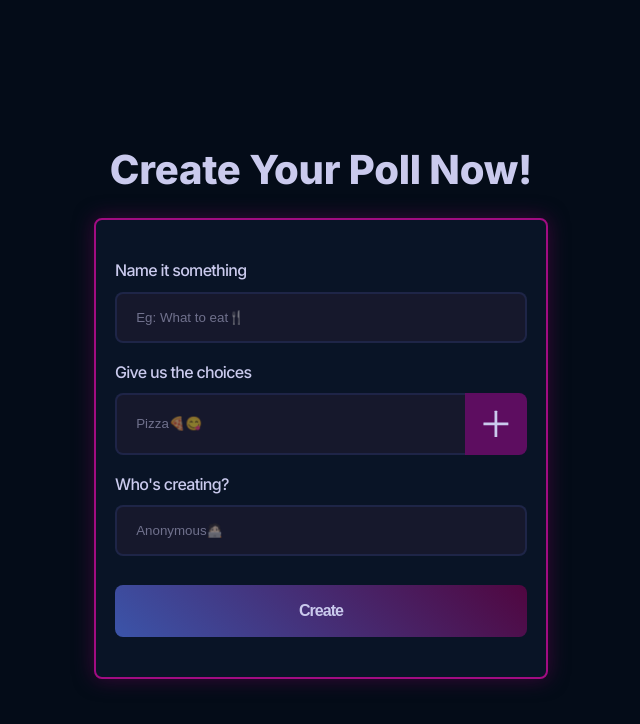
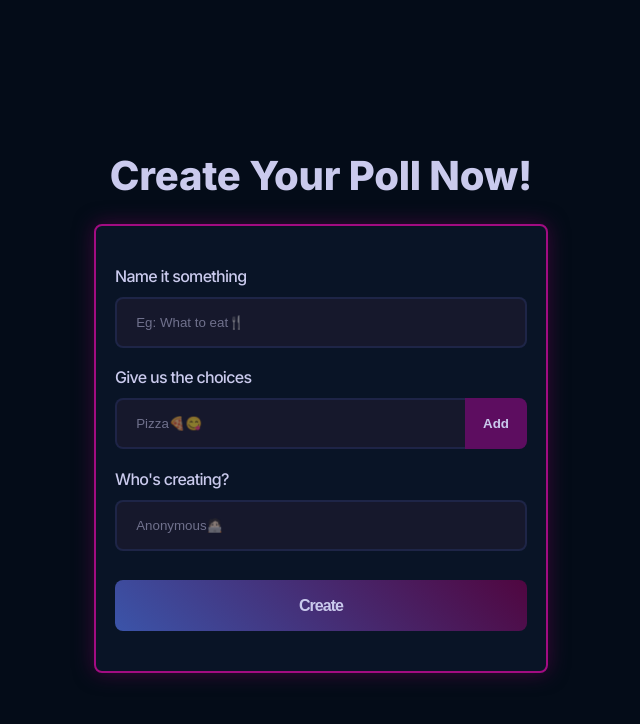
Before and after one commit to Varadarajan-M/decidify, a Next.js app in the folder decidify-app/: page /new-poll in a window 1280 px wide. Shown: the top 724 px of the page, without its empty margins (319-959 px from the left). Built offline with nearby package versions, Linux system fonts and the light colour scheme.

Commit message:
Completed Create-poll page

```diff
--- a/decidify-app/src/app/components/poll/PollForm.tsx
+++ b/decidify-app/src/app/components/poll/PollForm.tsx
@@ -1,8 +1,8 @@
 'use client';
 import '@/styles/components/poll-form.scss';
-import { useState } from 'react';
-import { UseFormRegister, useForm } from 'react-hook-form';
-import { AiOutlineClose, AiOutlinePlus } from 'react-icons/ai';
+import { useCallback, useMemo, useState } from 'react';
+import { RegisterOptions, UseFormRegister, useForm } from 'react-hook-form';
+import { AiOutlineClose } from 'react-icons/ai';
 import { formConfig } from './form-config';
 type FormData = {
 	Poll_Question: string;
@@ -15,7 +15,9 @@ type FormGroupProps = {
 	label: string;
 	register: UseFormRegister<FormData>;
 	id: keyof FormData;
+	registerOptions?: RegisterOptions;
 	placeholder: string;
+	hasError?: boolean;
 };
 
 const FormGroup = ({
@@ -24,16 +26,18 @@ const FormGroup = ({
 	register,
 	id,
 	placeholder,
+	registerOptions = {},
+	hasError = false,
 }: FormGroupProps) => (
 	<div className='form-group'>
 		<label htmlFor={htmlFor} className='form-label'>
 			{label}
 		</label>
 		<input
-			{...register(id)}
+			{...register(id, registerOptions)}
 			id={id}
 			placeholder={placeholder}
-			className='form-control'
+			className={`form-control ${hasError ? 'error' : ''}`}
 		/>
 	</div>
 );
@@ -41,35 +45,65 @@ const FormGroup = ({
 const PollForm = () => {
 	const { Poll_Question, Poll_Options, Poll_Owner } = formConfig;
 	const [pollOptionPills, setPollOptionPills] = useState<string[]>([]);
+	const [isPollOptionBlurred, setIsPollOptionBlurred] =
+		useState<boolean>(false);
 
 	const {
 		register,
 		formState: { errors },
 		watch,
+		handleSubmit,
+		setFocus,
+		setValue,
 	} = useForm<FormData>({
-		mode: 'onChange',
+		mode: 'onTouched',
 	});
 
-	const pollOptions = watch('Poll_Options');
+	const onSubmit = (data: FormData) => {
+		const pollData = {
+			Poll_Question: data.Poll_Question,
+			Poll_Options: pollOptionPills,
+			Poll_Owner: data.Poll_Owner || 'Anonymous',
+		};
+		console.log(pollData);
+	};
 
-	const addOptionHandler = () => {
+	const addOptionHandler = useCallback(() => {
+		const pollOptions = watch('Poll_Options');
 		if (pollOptions) {
 			setPollOptionPills((prev) => [...new Set([pollOptions, ...prev])]);
+			setValue('Poll_Options', '');
+			setFocus('Poll_Options');
 		}
-	};
+	}, [setFocus, setValue, watch]);
 
-	const removeOptionHandler = (idx: number) => {
+	const removeOptionHandler = useCallback((idx: number) => {
 		setPollOptionPills((prev) => prev.filter((_, i) => i !== idx));
-	};
+	}, []);
+
+	const isPollQuestionInvalid = useMemo(
+		() => (errors.Poll_Question ? true : false),
+		[errors.Poll_Question],
+	);
+
+	const isPollOptionInvalid = useMemo(
+		() => pollOptionPills.length < 2 && isPollOptionBlurred,
+		[pollOptionPills.length, isPollOptionBlurred],
+	);
 
 	return (
-		<form className='new-poll-form'>
+		<form
+			className='new-poll-form'
+			onSubmit={handleSubmit(onSubmit, console.log)}
+		>
 			<FormGroup
 				htmlFor={Poll_Question.id}
 				label={Poll_Question.label}
 				register={register}
 				id={'Poll_Question'}
+				registerOptions={Poll_Question.validations}
 				placeholder={Poll_Question.placeholder}
+				hasError={isPollQuestionInvalid}
 			/>
 
 			<div className='form-group'>
@@ -81,9 +115,17 @@ const PollForm = () => {
 						{...register('Poll_Options')}
 						id={Poll_Options.id}
 						placeholder={Poll_Options.placeholder}
-						className='form-control'
+						className={`form-control ${isPollOptionInvalid ? 'error' : ''}`}
+						onBlur={() => setIsPollOptionBlurred(true)}
+						onFocus={() => setIsPollOptionBlurred(false)}
 					/>
-					<AiOutlinePlus onClick={addOptionHandler} className='btn-round' />
+					<button
+						type='button'
+						onClick={addOptionHandler}
+						className={`btn-round ${isPollOptionInvalid ? 'error' : ''}`}
+					>
+						Add
+					</button>
 				</div>
 				{pollOptionPills.length > 0 ? (
 					<div className='form-control-pills-container'>
@@ -109,7 +151,12 @@ const PollForm = () => {
 				placeholder={Poll_Owner.placeholder}
 			/>
 
-			<button className='submit-btn gradient-btn'>Create</button>
+			<button
+				disabled={isPollQuestionInvalid || isPollOptionInvalid}
+				className='submit-btn gradient-btn'
+			>
+				Create
+			</button>
 		</form>
 	);
 };
--- a/decidify-app/src/app/components/poll/form-config.ts
+++ b/decidify-app/src/app/components/poll/form-config.ts
@@ -1,9 +1,37 @@
+type ValidationRules = 'required' | 'minLength' | 'maxLength';
+
+const getFormValidations = (fieldName: string, ...rules: ValidationRules[]) => {
+	const _validations = {
+		required: {
+			value: true,
+			message: 'This Field is required.',
+		},
+		minLength: {
+			value: 3,
+			message: `${fieldName} needs to be at least 3 characters long`,
+		},
+		maxLength: {
+			value: 50,
+			message: `${fieldName} can't be more than 50 characters long`,
+		},
+	};
+	return rules.reduce(
+		(res, rule) => ({ ...res, [rule]: _validations[rule] }),
+		{},
+	);
+};
 export const formConfig = {
 	Poll_Question: {
 		id: 'Poll_Question',
 		type: 'text',
 		placeholder: 'Eg: What to eat🍴',
 		label: 'Name it something',
+		validations: getFormValidations(
+			'Poll Question',
+			'required',
+			'minLength',
+			'maxLength',
+		),
 	},
 	Poll_Options: {
 		id: 'Poll_Options',
--- a/decidify-app/src/styles/components/poll-form.scss
+++ b/decidify-app/src/styles/components/poll-form.scss
@@ -29,9 +29,17 @@
 			background-color: #16182c;
 			color: rgba($button-text-gradient, 0.9);
 			font-weight: 500;
-
+			&.error {
+				border: 2px solid #680808;
+			}
 			&::placeholder {
 				color: rgba($button-text-gradient, 0.5);
+			}
+
+			&:-webkit-autofill {
+				-webkit-background-clip: text;
+				-webkit-text-fill-color: #cacaed;
+				caret-color: #fff;
 			}
 		}
 
@@ -45,14 +53,17 @@
 				border-right: none;
 			}
 			.btn-round {
+				&.error {
+					border: 2px solid #680808;
+					border-left: none;
+				}
 				@include reset-button;
 				background: #5d0d60;
 				border-top-right-radius: 8px;
 				border-bottom-right-radius: 8px;
-				height: 100%;
-				width: 100%;
-				padding: 20%;
+				color: $button-text-gradient;
 				cursor: pointer;
+				font-weight: 700;
 			}
 		}
 	}
@@ -71,8 +82,13 @@
 		width: 100%;
 		cursor: pointer;
 		margin-top: 10px;
-		&:hover {
+		&:not(:disabled):hover {
 			filter: brightness(1.4);
+		}
+
+		&:disabled {
+			opacity: 0.5;
+			cursor: not-allowed;
 		}
 	}
 
@@ -88,7 +104,7 @@
 		padding: 1rem;
 		border-radius: 10px;
 
-		::-webkit-scrollbar {
+		-webkit-scrollbar {
 			display: none;
 		}
 		.form-control-pill {
--- a/decidify-app/src/styles/pages/new-poll.scss
+++ b/decidify-app/src/styles/pages/new-poll.scss
@@ -10,7 +10,7 @@
 
 	.form-container {
 		margin: auto;
-		max-width: min(650px, 75vw);
+		max-width: min(480px, 75vw);
 
 		.new-poll-form-header {
 			color: $button-text-gradient;
```
